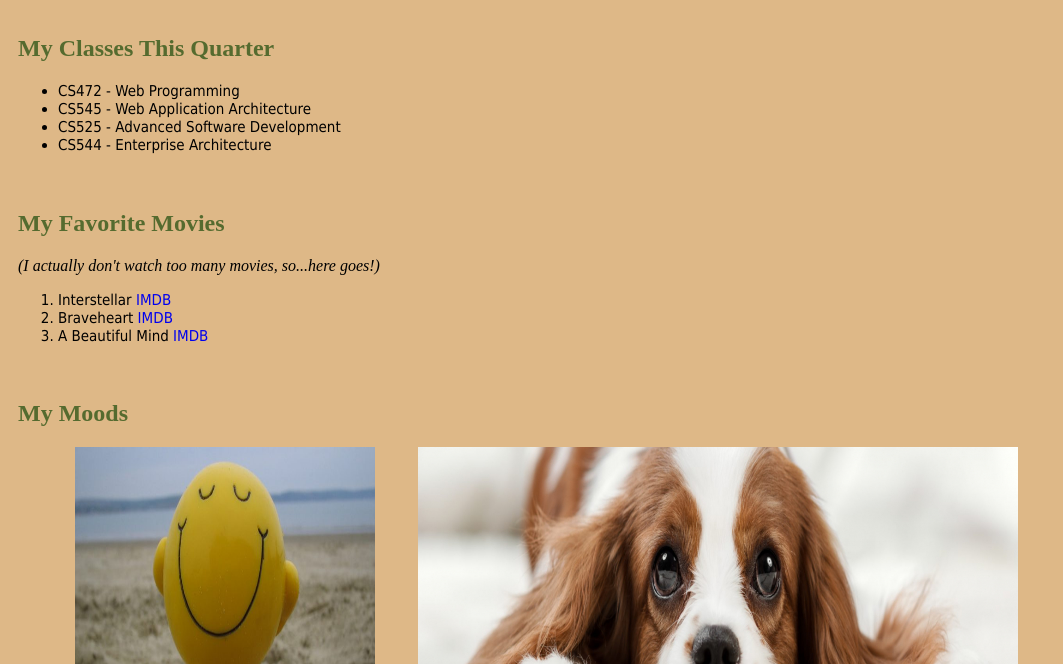
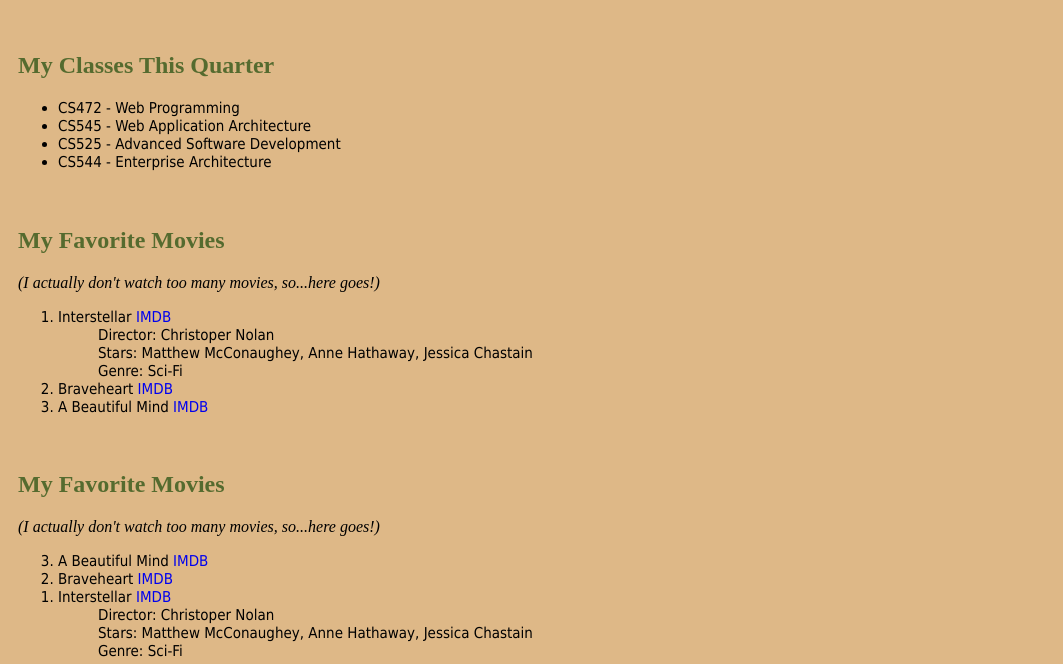
Before and after one commit to omurcanboz/WapLab2.github.io, a plain HTML site: page index.html in a window 1280 px wide. Shown: the part 136-800 px from the top of the page, without its empty margins (0-1063 px from the left). Drawn offline with Linux system fonts and the light colour scheme.

Commit message:
*initial commit

```diff
--- a/index.html
+++ b/index.html
@@ -24,9 +24,30 @@
         <h2>My Favorite Movies</h2>
         <span>(I actually don't watch too many movies, so...here goes!)</span>
         <ol>
-            <li>Interstellar <a href="https://www.imdb.com/title/tt0816692/" target="_blank">IMDB</a></li>
+            <li>Interstellar <a href="https://www.imdb.com/title/tt0816692/" target="_blank">IMDB</a>
+            <ul>
+                <li>Director: Christoper Nolan</li>
+                <li>Stars: Matthew McConaughey, Anne Hathaway, Jessica Chastain</li>
+                <li>Genre: Sci-Fi</li>
+            </ul>
+            </li>
             <li>Braveheart <a href="https://www.imdb.com/title/tt0112573/" target="_blank">IMDB</a></li>
             <li>A Beautiful Mind <a href="https://www.imdb.com/title/tt0268978/" target="_blank">IMDB</a></li>
+        </ol>
+    </div>
+    <div>
+        <h2>My Favorite Movies</h2>
+        <span>(I actually don't watch too many movies, so...here goes!)</span>
+        <ol reversed>
+            <li>A Beautiful Mind <a href="https://www.imdb.com/title/tt0268978/" target="_blank">IMDB</a></li>
+            <li>Braveheart <a href="https://www.imdb.com/title/tt0112573/" target="_blank">IMDB</a></li>
+            <li>Interstellar <a href="https://www.imdb.com/title/tt0816692/" target="_blank">IMDB</a>
+                <ul>
+                    <li>Director: Christoper Nolan</li>
+                    <li>Stars: Matthew McConaughey, Anne Hathaway, Jessica Chastain</li>
+                    <li>Genre: Sci-Fi</li>
+                </ul>
+            </li>
         </ol>
     </div>
     <div>
@@ -34,6 +55,8 @@
         <p>Happy: <img src="images/happy.jpg" height="300" width="300" alt="happy">
             Sad: <img src="images/sad.jpeg" height="300" width="600" alt="sad">
         </p>
+        <p></p>
+
     </div>
     <div>
         <h2>Fun Facts About My Neighbors</h2>
--- a/style/styleme.css
+++ b/style/styleme.css
@@ -7,6 +7,12 @@ div {
 p{
     font-family: Verdana;
     font-size: 15px;
+}
+p:first-letter{
+    font-size: 30px;
+}
+ol li ul li {
+    list-style-type: none;
 }
 span {
     font-style: italic;
@@ -18,7 +24,7 @@ a{
     text-decoration: none;
 }
 a:hover{
-    background-color: crimson;
+    text-decoration: revert;
 }
 li{
     font-family: Tahoma, "Times New Roman";
```
